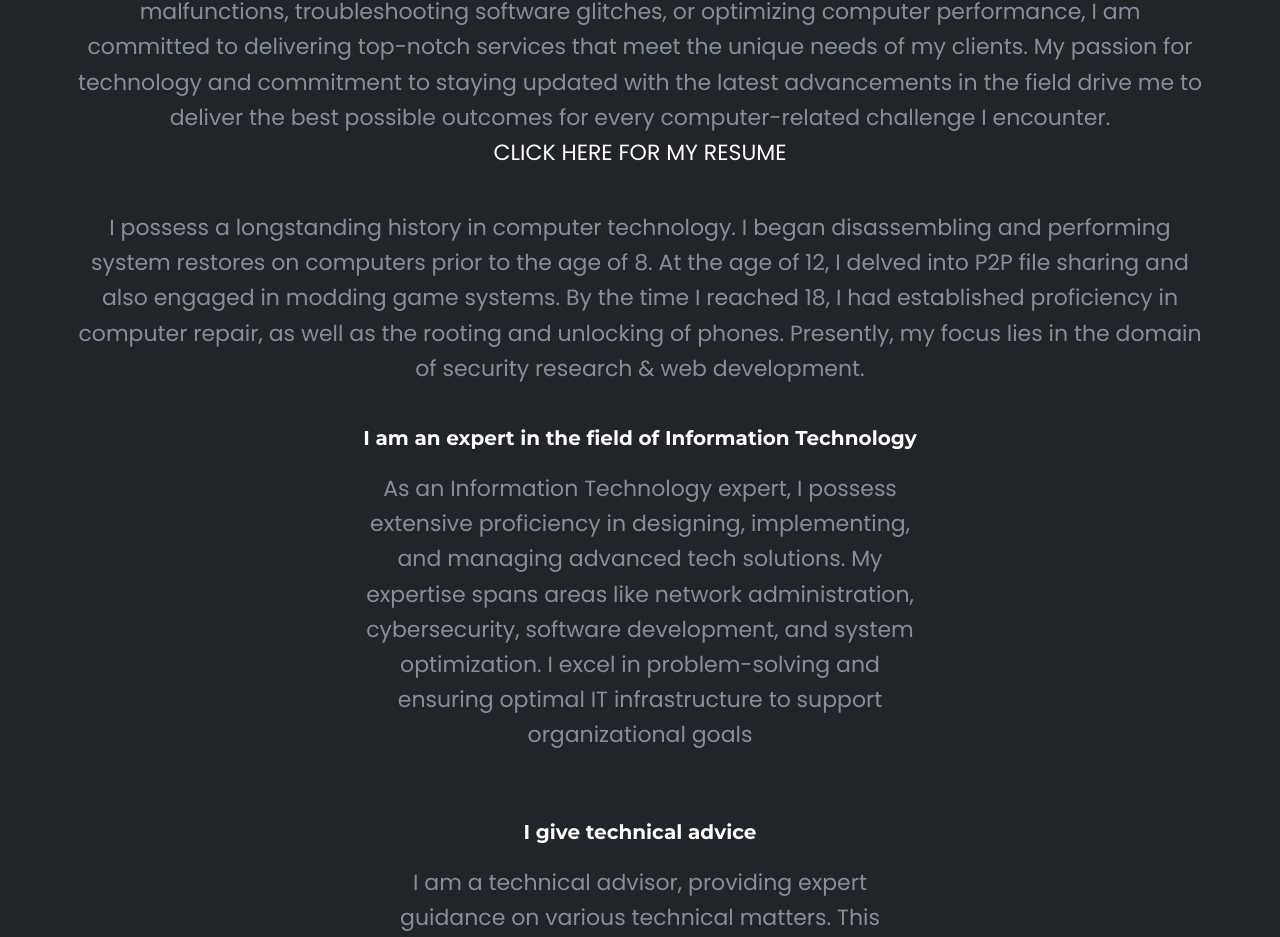
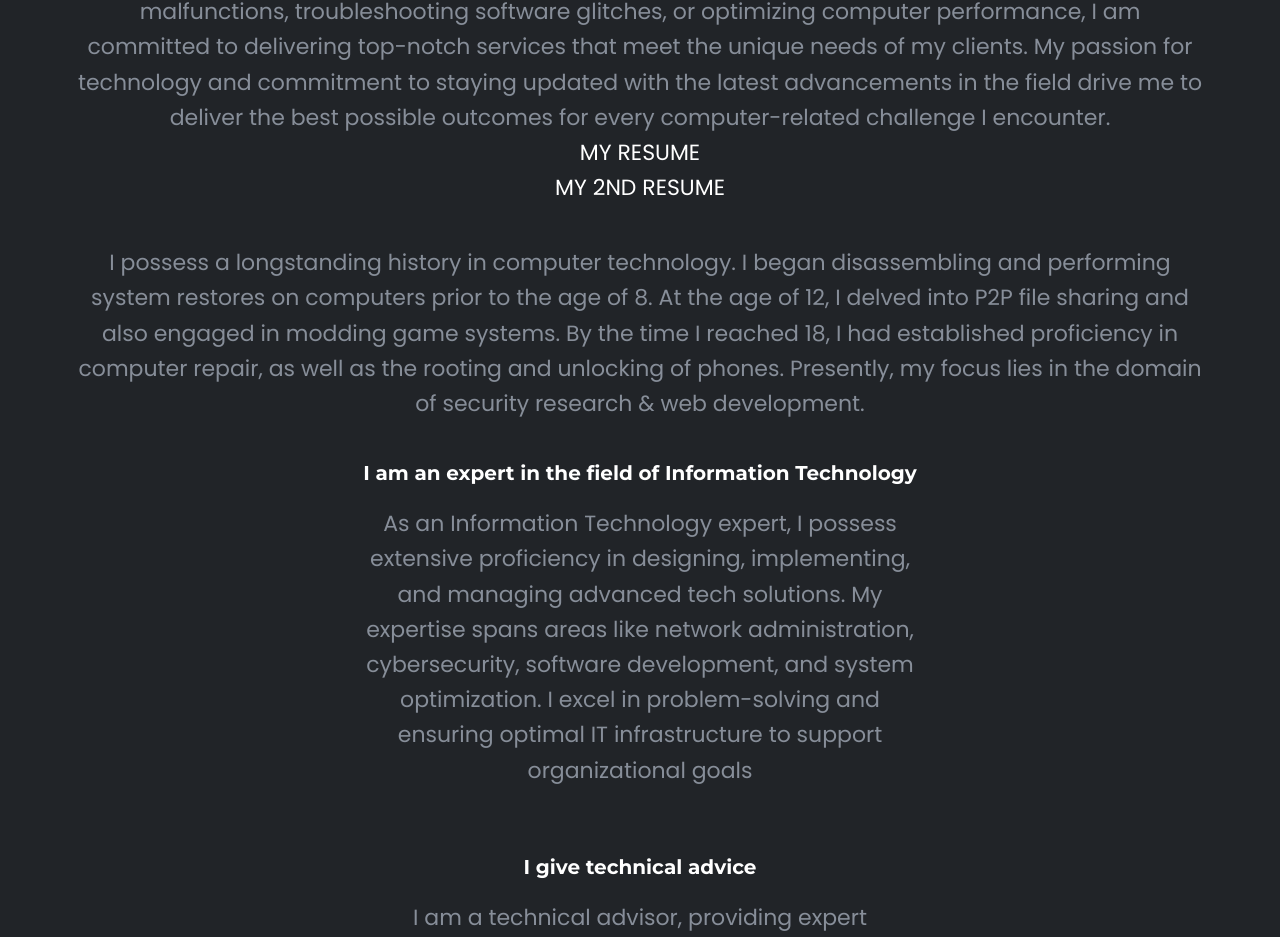
Before and after one commit to johnjacksonsresume/johnjacksonsresume.github.io, a plain HTML site: page index.html in a window 1280 px wide. Shown: the part 1572-2509 px from the top of the page. Drawn offline with Linux system fonts and the light colour scheme.

Commit message:
Update index.html

```diff
--- a/index.html
+++ b/index.html
@@ -173,7 +173,8 @@
 <div>
    <center><p class="description"> I have dedicated my career to specializing in computer repair, leveraging my extensive knowledge and experience to provide comprehensive solutions for individuals and businesses facing hardware and software issues. With a keen eye for diagnostics, I excel at identifying and resolving complex problems efficiently, ensuring that systems run smoothly and securely. Whether it's fixing hardware malfunctions, troubleshooting software glitches, or optimizing computer performance, I am committed to delivering top-notch services that meet the unique needs of my clients. My passion for technology and commitment to staying updated with the latest advancements in the field drive me to deliver the best possible outcomes for every computer-related challenge I encounter.</p>
                    </center> </div>
-<section> <center><p><a href="JOHN_JACKSON_Resume.pdf">CLICK HERE FOR MY RESUME</a></p></center></section>
+<section> <center><p><a href="JOHN_JACKSON_Resume.pdf">MY RESUME</a></p></center></section>
+<section> <center><p><a href="JohnJacksonsResume.pdf">MY 2ND RESUME</a></p></center></section>
 
     <p><center><p>I possess a longstanding history in computer technology. I began disassembling and performing system restores on computers prior to the age of 8. At the age of 12, I delved into P2P file sharing and also engaged in modding game systems. By the time I reached 18, I had established proficiency in computer repair, as well as the rooting and unlocking of phones. Presently, my focus lies in the domain of security research & web development.</p></center>
   </p>
```
